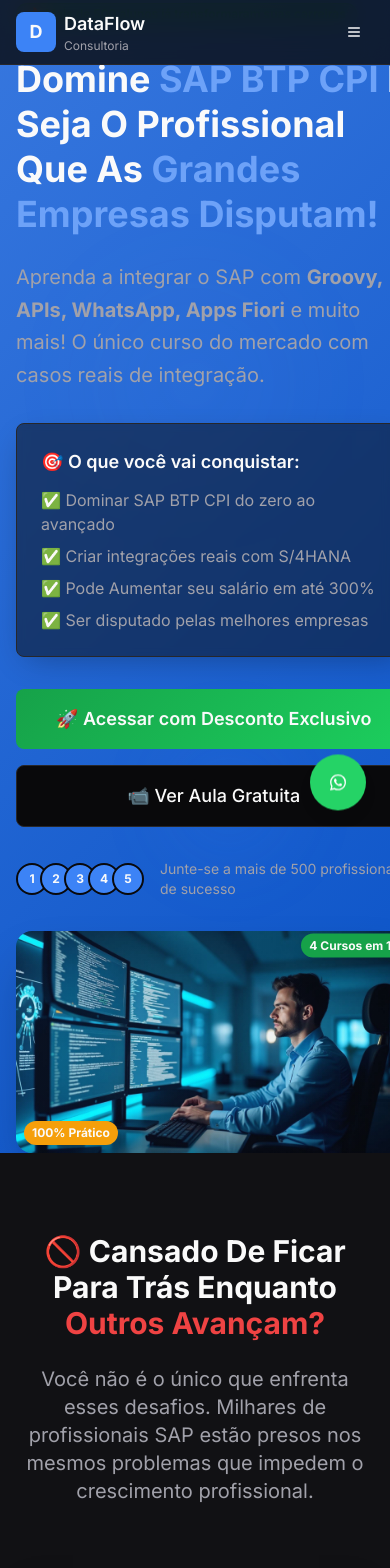
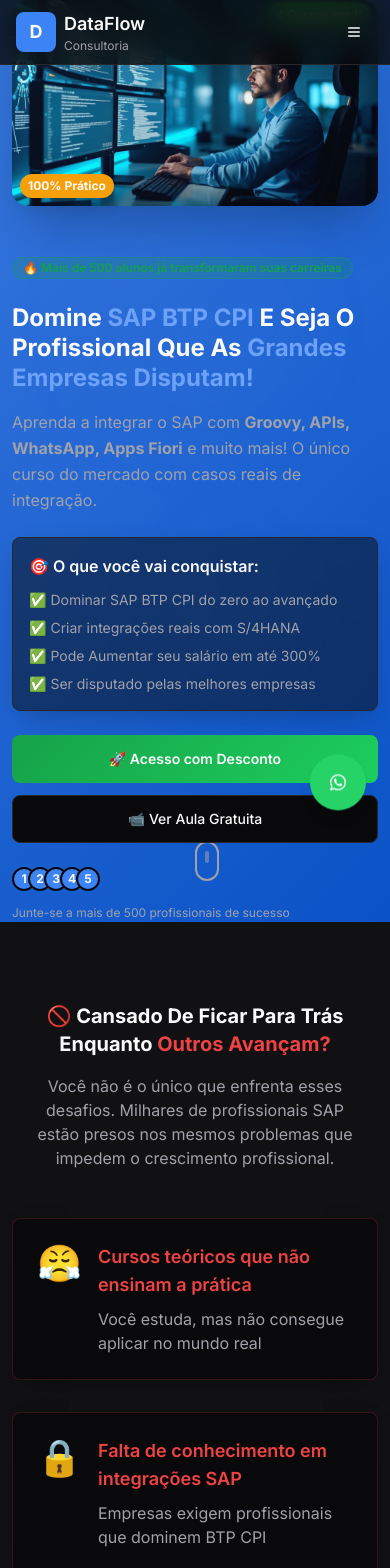
Before and after one commit to lorrangp10/apbtp-sales-revamp, a React (Vite) app: page / in a window 390 px wide. Shown: the top 1568 px of the page. Built offline with nearby package versions, Linux system fonts and the light colour scheme.

Commit message:
Fix mobile layout issues
Corrigido o corte de botões e textos em dispositivos móveis, garantindo que o botão "Acessar com Desconto Exclusivo" exiba a palavra completa e que os textos iniciais estejam visíveis.

```diff
--- a/src/components/CTASection.tsx
+++ b/src/components/CTASection.tsx
@@ -12,59 +12,60 @@ export const CTASection = () => {
         <div className="absolute bottom-1/4 right-1/4 w-24 h-24 md:w-48 md:h-48 bg-accent rounded-full blur-2xl animate-pulse delay-1000" />
       </div>
 
-      <div className="container mx-auto px-4 relative z-10 w-full max-w-full">
-        <div className="max-w-4xl mx-auto text-center text-white">
-          <h2 className="text-3xl lg:text-6xl font-bold mb-6 leading-tight">
+      <div className="container mx-auto px-3 sm:px-4 relative z-10 w-full max-w-full">
+        <div className="max-w-4xl mx-auto text-center text-white px-2">
+          <h2 className="text-xl sm:text-2xl md:text-3xl lg:text-6xl font-bold mb-4 md:mb-6 leading-tight break-words">
             🚀 Não Deixe Essa Oportunidade Passar!
           </h2>
 
-          <p className="text-xl lg:text-2xl mb-8 opacity-90">
+          <p className="text-sm sm:text-base md:text-xl lg:text-2xl mb-6 md:mb-8 opacity-90 px-2">
             Enquanto você hesita, outros profissionais estão se especializando e
             conquistando vagas de <strong>R$ 8.000 a R$ 15.000</strong> como Consultor SAP BTP CPI.
           </p>
 
           {/* Urgency countdown visual */}
-          <div className="bg-destructive/20 backdrop-blur-sm border border-destructive/30 rounded-lg p-6 mb-8 max-w-2xl mx-auto">
-            <div className="text-2xl font-bold mb-2">⏰ ÚLTIMAS HORAS DA PROMOÇÃO!</div>
-            <div className="text-lg">
+          <div className="bg-destructive/20 backdrop-blur-sm border border-destructive/30 rounded-lg p-4 md:p-6 mb-6 md:mb-8 max-w-2xl mx-auto">
+            <div className="text-lg sm:text-xl md:text-2xl font-bold mb-2">⏰ ÚLTIMAS HORAS DA PROMOÇÃO!</div>
+            <div className="text-sm sm:text-base md:text-lg">
               Restam apenas <span className="text-warning font-bold">48 horas</span> para garantir
               seu acesso com <span className="text-success font-bold">60% de desconto</span>
             </div>
           </div>
 
           {/* Benefits recap */}
-          <div className="grid md:grid-cols-3 gap-6 mb-12">
-            <div className="bg-white/10 backdrop-blur-sm rounded-lg p-4">
-              <div className="text-2xl mb-2">🎯</div>
-              <div className="font-semibold">4 Cursos em 1</div>
-              <div className="text-sm opacity-80">Valor de R$ 497 por apenas R$ 197</div>
+          <div className="grid grid-cols-1 sm:grid-cols-3 gap-4 md:gap-6 mb-8 md:mb-12 px-2">
+            <div className="bg-white/10 backdrop-blur-sm rounded-lg p-3 md:p-4">
+              <div className="text-xl md:text-2xl mb-2">🎯</div>
+              <div className="font-semibold text-sm md:text-base">4 Cursos em 1</div>
+              <div className="text-xs md:text-sm opacity-80">Valor de R$ 497 por apenas R$ 197</div>
             </div>
 
-            <div className="bg-white/10 backdrop-blur-sm rounded-lg p-4">
-              <div className="text-2xl mb-2">⚡</div>
-              <div className="font-semibold">Acesso Imediato</div>
-              <div className="text-sm opacity-80">Comece hoje mesmo a estudar</div>
+            <div className="bg-white/10 backdrop-blur-sm rounded-lg p-3 md:p-4">
+              <div className="text-xl md:text-2xl mb-2">⚡</div>
+              <div className="font-semibold text-sm md:text-base">Acesso Imediato</div>
+              <div className="text-xs md:text-sm opacity-80">Comece hoje mesmo a estudar</div>
             </div>
 
-            <div className="bg-white/10 backdrop-blur-sm rounded-lg p-4">
-              <div className="text-2xl mb-2">🏆</div>
-              <div className="font-semibold">Garantia Total</div>
-              <div className="text-sm opacity-80">Suporte completo incluído</div>
+            <div className="bg-white/10 backdrop-blur-sm rounded-lg p-3 md:p-4">
+              <div className="text-xl md:text-2xl mb-2">🏆</div>
+              <div className="font-semibold text-sm md:text-base">Garantia Total</div>
+              <div className="text-xs md:text-sm opacity-80">Suporte completo incluído</div>
             </div>
           </div>
 
           {/* Main CTA */}
-          <div className="space-y-6">
+          <div className="space-y-4 md:space-y-6 px-2">
             <Button
               variant="cta"
-              size="xl"
-              className="text-xl px-12 py-6 shadow-2xl transform hover:scale-110"
+              size="lg"
+              className="w-full sm:w-auto text-sm sm:text-base md:text-lg lg:text-xl px-6 sm:px-8 md:px-12 py-3 md:py-4 lg:py-6 shadow-2xl transform hover:scale-105"
               onClick={() => window.open('https://pay.kiwify.com.br/Ve66GBT', '_blank')}
             >
-              🔥 QUERO TRANSFORMAR MINHA CARREIRA AGORA
+              <span className="hidden sm:inline">🔥 QUERO TRANSFORMAR MINHA CARREIRA AGORA</span>
+              <span className="sm:hidden">🔥 TRANSFORMAR CARREIRA</span>
             </Button>
 
-            <p className="text-sm opacity-80">
+            <p className="text-xs md:text-sm opacity-80 px-2">
               ⚡ Acesso em menos de 2 minutos • 💳 Parcelamento em até 12x • 🔒 Compra 100% segura
             </p>
 
--- a/src/components/HeroSection.tsx
+++ b/src/components/HeroSection.tsx
@@ -14,16 +14,16 @@ export const HeroSection = () => {
         <div className="absolute bottom-1/4 right-1/4 w-32 h-32 md:w-64 md:h-64 bg-accent rounded-full blur-2xl animate-pulse delay-1000" />
       </div>
 
-      <div className="container mx-auto px-4 relative z-10 w-full max-w-full">
-        <div className="grid lg:grid-cols-2 gap-8 lg:gap-12 items-center w-full">
+      <div className="container mx-auto px-3 sm:px-4 relative z-10 w-full max-w-full">
+        <div className="grid lg:grid-cols-2 gap-6 md:gap-8 lg:gap-12 items-center w-full">
           {/* Content */}
-          <div className="space-y-8">
+          <div className="space-y-6 md:space-y-8 order-2 lg:order-1">
             <Badge variant="secondary" className="bg-success/20 text-success border-success/30">
               🔥 Mais de 500 alunos já transformaram suas carreiras
             </Badge>
 
-            <div className="space-y-6">
-              <h1 className="text-4xl lg:text-6xl font-bold leading-tight">
+            <div className="space-y-4 md:space-y-6">
+              <h1 className="text-2xl sm:text-3xl md:text-4xl lg:text-6xl font-bold leading-tight break-words">
                 Domine{" "}
                 <span className="text-primary-glow font-bold">
                   SAP BTP CPI
@@ -34,16 +34,16 @@ export const HeroSection = () => {
                 </span>
               </h1>
 
-              <p className="text-xl lg:text-2xl text-muted-foreground leading-relaxed">
+              <p className="text-base sm:text-lg md:text-xl lg:text-2xl text-muted-foreground leading-relaxed">
                 Aprenda a integrar o SAP com <strong>Groovy, APIs, WhatsApp, Apps Fiori</strong> e muito mais!
                 O único curso do mercado com casos reais de integração.
               </p>
             </div>
 
             {/* Value proposition */}
-            <div className="bg-card/50 backdrop-blur-sm rounded-lg p-6 border border-border shadow-card">
-              <h3 className="text-lg font-semibold mb-3">🎯 O que você vai conquistar:</h3>
-              <ul className="space-y-2 text-muted-foreground">
+            <div className="bg-card/50 backdrop-blur-sm rounded-lg p-4 md:p-6 border border-border shadow-card">
+              <h3 className="text-base md:text-lg font-semibold mb-3">🎯 O que você vai conquistar:</h3>
+              <ul className="space-y-2 text-sm md:text-base text-muted-foreground">
                 <li>✅ Dominar SAP BTP CPI do zero ao avançado</li>
                 <li>✅ Criar integrações reais com S/4HANA</li>
                 <li>✅ Pode Aumentar seu salário em até 300%</li>
@@ -52,20 +52,21 @@ export const HeroSection = () => {
             </div>
 
             {/* CTA Buttons */}
-            <div className="flex flex-col sm:flex-row gap-4">
+            <div className="flex flex-col sm:flex-row gap-3 md:gap-4">
               <Button
                 variant="cta"
-                size="xl"
-                className="flex-1 sm:flex-none"
+                size="lg"
+                className="w-full sm:w-auto sm:flex-none text-sm md:text-base px-4 md:px-6 py-3 md:py-4 whitespace-nowrap"
                 onClick={() => window.open('https://pay.kiwify.com.br/Ve66GBT', '_blank')}
               >
-                🚀 Acessar com Desconto Exclusivo
+                <span className="hidden sm:inline">🚀 Acessar com Desconto Exclusivo</span>
+                <span className="sm:hidden">🚀 Acesso com Desconto</span>
               </Button>
 
               <Button
                 variant="outline"
-                size="xl"
-                className="flex-1 sm:flex-none"
+                size="lg"
+                className="w-full sm:w-auto sm:flex-none text-sm md:text-base px-4 md:px-6 py-3 md:py-4"
                 onClick={() => window.open('https://www.youtube.com/watch?v=Ek07IX9aAbw', '_blank')}
               >
                 📹 Ver Aula Gratuita
@@ -73,23 +74,23 @@ export const HeroSection = () => {
             </div>
 
             {/* Social proof */}
-            <div className="flex items-center gap-4 text-sm text-muted-foreground">
+            <div className="flex flex-col sm:flex-row items-start sm:items-center gap-3 sm:gap-4 text-xs sm:text-sm text-muted-foreground">
               <div className="flex -space-x-2">
                 {[1, 2, 3, 4, 5].map((i) => (
                   <div
                     key={i}
-                    className="w-8 h-8 bg-primary rounded-full border-2 border-background flex items-center justify-center text-xs text-primary-foreground font-bold"
+                    className="w-6 h-6 sm:w-8 sm:h-8 bg-primary rounded-full border-2 border-background flex items-center justify-center text-xs text-primary-foreground font-bold"
                   >
                     {i}
                   </div>
                 ))}
               </div>
-              <span>Junte-se a mais de 500 profissionais de sucesso</span>
+              <span className="break-words leading-relaxed">Junte-se a mais de 500 profissionais de sucesso</span>
             </div>
           </div>
 
           {/* Hero Image */}
-          <div className="relative">
+          <div className="relative order-1 lg:order-2 mb-6 lg:mb-0">
             <div className="relative overflow-hidden rounded-2xl shadow-2xl">
               <img
                 src={heroImage}
--- a/src/components/ModulesSection.tsx
+++ b/src/components/ModulesSection.tsx
@@ -127,15 +127,15 @@ export const ModulesSection = () => {
 
   return (
     <section className="py-20 bg-muted/20 w-full overflow-hidden">
-      <div className="container mx-auto px-4 w-full max-w-full">
-        <div className="text-center mb-16">
-          <Badge variant="outline" className="mb-6 border-primary text-primary">
+      <div className="container mx-auto px-3 sm:px-4 w-full max-w-full">
+        <div className="text-center mb-12 md:mb-16">
+          <Badge variant="outline" className="mb-4 md:mb-6 border-primary text-primary">
             📚 Conteúdo Completo
           </Badge>
-          <h2 className="text-3xl lg:text-5xl font-bold mb-6">
+          <h2 className="text-xl sm:text-2xl md:text-3xl lg:text-5xl font-bold mb-4 md:mb-6 break-words px-2">
             🎯 Estrutura Completa do Curso
           </h2>
-          <p className="text-xl text-muted-foreground max-w-3xl mx-auto">
+          <p className="text-base sm:text-lg md:text-xl text-muted-foreground max-w-3xl mx-auto px-4">
             20 módulos práticos que vão te levar do zero ao especialista em SAP BTP CPI.
             Cada módulo foi cuidadosamente estruturado para maximizar seu aprendizado.
           </p>
--- a/src/components/PricingSection.tsx
+++ b/src/components/PricingSection.tsx
@@ -62,36 +62,36 @@ export const PricingSection = () => {
 
   return (
     <section id="preco" className="py-20 bg-muted/20 w-full overflow-hidden">
-      <div className="container mx-auto px-4 w-full max-w-full">
-        <div className="text-center mb-16">
-          <Badge variant="outline" className="mb-6 border-success text-success bg-success/10">
+      <div className="container mx-auto px-3 sm:px-4 w-full max-w-full">
+        <div className="text-center mb-12 md:mb-16">
+          <Badge variant="outline" className="mb-4 md:mb-6 border-success text-success bg-success/10">
             🔥 Promoção Por Tempo Limitado
           </Badge>
-          <h2 className="text-3xl lg:text-5xl font-bold mb-6">
+          <h2 className="text-xl sm:text-2xl md:text-3xl lg:text-5xl font-bold mb-4 md:mb-6 break-words px-2">
             💰 Acesse o Conteúdo Completo{" "}
             <span className="text-success">Com as Melhores Condições</span>
           </h2>
-          <p className="text-xl text-muted-foreground max-w-3xl mx-auto mb-8">
+          <p className="text-base sm:text-lg md:text-xl text-muted-foreground max-w-3xl mx-auto mb-6 md:mb-8 px-4">
             Investimento que se paga na primeira oportunidade! Consultores SAP BTP CPI ganham de R$ 8.000 a R$ 15.000 por mês.
           </p>
 
           {/* Urgency */}
-          <div className="bg-destructive/10 border border-destructive/20 rounded-lg p-6 max-w-2xl mx-auto mb-6">
-            <h3 className="text-xl font-bold text-destructive mb-2">
+          <div className="bg-destructive/10 border border-destructive/20 rounded-lg p-4 md:p-6 max-w-2xl mx-auto mb-4 md:mb-6">
+            <h3 className="text-lg sm:text-xl font-bold text-destructive mb-2">
               ⏰ ATENÇÃO: Promoção Válida Por Apenas 48 Horas!
             </h3>
-            <p className="text-muted-foreground">
+            <p className="text-muted-foreground text-sm md:text-base">
               Após esse período, o valor volta para <strong>R$ 497,00</strong>.
               Garante já sua vaga com 60% de desconto!
             </p>
           </div>
 
           {/* Cupom adicional */}
-          <div className="bg-success/10 border border-success/30 rounded-lg p-6 max-w-2xl mx-auto mb-12">
-            <h3 className="text-xl font-bold text-success mb-2">
+          <div className="bg-success/10 border border-success/30 rounded-lg p-4 md:p-6 max-w-2xl mx-auto mb-8 md:mb-12">
+            <h3 className="text-lg sm:text-xl font-bold text-success mb-2">
               🎉 CUPOM ESPECIAL: 30% OFF ADICIONAL!
             </h3>
-            <p className="text-muted-foreground">
+            <p className="text-muted-foreground text-sm md:text-base">
               Use o cupom que aparece no checkout e pague apenas <strong>R$ 137,90</strong> à vista!
               Economia total de mais de R$ 350,00.
             </p>
@@ -119,14 +119,14 @@ export const PricingSection = () => {
                   <Badge variant="outline" className="mb-4 border-primary text-primary">
                     {option.discount}
                   </Badge>
-                  <CardTitle className="text-2xl mb-2">{option.title}</CardTitle>
-                  <p className="text-muted-foreground mb-4">{option.subtitle}</p>
+                   <CardTitle className="text-lg sm:text-xl md:text-2xl mb-2 break-words">{option.title}</CardTitle>
+                   <p className="text-muted-foreground mb-4 text-sm md:text-base">{option.subtitle}</p>
 
                    <div className="space-y-2">
-                    <div className="text-sm text-muted-foreground line-through">
+                     <div className="text-xs sm:text-sm text-muted-foreground line-through">
                        De: {option.originalPrice}
                      </div>
-                    <div className="text-4xl font-bold text-success">
+                     <div className="text-2xl sm:text-3xl md:text-4xl font-bold text-success break-words">
                        {option.price}
                      </div>
                    </div>
@@ -146,10 +146,10 @@ export const PricingSection = () => {
                 <Button
                   variant={option.highlight ? "cta" : "hero"}
                   size="lg"
-                  className="w-full"
+                  className="w-full text-sm md:text-base px-4 py-3 break-words"
                   onClick={() => window.open('https://pay.kiwify.com.br/Ve66GBT', '_blank')}
                 >
-                  {option.buttonText}
+                  <span className="text-center">{option.buttonText}</span>
                 </Button>
               </CardContent>
             </Card>
--- a/src/components/ProblemSection.tsx
+++ b/src/components/ProblemSection.tsx
@@ -26,13 +26,13 @@ export const ProblemSection = () => {
 
   return (
     <section className="py-20 bg-muted/30 w-full overflow-hidden">
-      <div className="container mx-auto px-4 w-full max-w-full">
-        <div className="text-center mb-16">
-          <h2 className="text-3xl lg:text-5xl font-bold mb-6">
+      <div className="container mx-auto px-3 sm:px-4 w-full max-w-full">
+        <div className="text-center mb-12 md:mb-16">
+          <h2 className="text-xl sm:text-2xl md:text-3xl lg:text-5xl font-bold mb-4 md:mb-6 break-words px-2">
             🚫 Cansado De Ficar Para Trás Enquanto{" "}
             <span className="text-destructive">Outros Avançam?</span>
           </h2>
-          <p className="text-xl text-muted-foreground max-w-3xl mx-auto">
+          <p className="text-base sm:text-lg md:text-xl text-muted-foreground max-w-3xl mx-auto px-4">
             Você não é o único que enfrenta esses desafios. Milhares de profissionais SAP
             estão presos nos mesmos problemas que impedem o crescimento profissional.
           </p>
@@ -59,11 +59,11 @@ export const ProblemSection = () => {
         </div>
 
         <div className="text-center mt-12">
-          <div className="bg-destructive/10 border border-destructive/20 rounded-lg p-6 max-w-2xl mx-auto">
-            <h3 className="text-2xl font-bold text-destructive mb-4">
+          <div className="bg-destructive/10 border border-destructive/20 rounded-lg p-4 md:p-6 max-w-2xl mx-auto">
+            <h3 className="text-lg sm:text-xl md:text-2xl font-bold text-destructive mb-3 md:mb-4">
               ⚠️ A Realidade Dolorosa
             </h3>
-            <p className="text-lg">
+            <p className="text-sm sm:text-base md:text-lg">
               Enquanto você fica parado, outros profissionais estão se especializando e
               conquistando vagas de <strong>R$ 8.000 a R$ 15.000</strong> como Consultor SAP BTP CPI.
             </p>
--- a/src/components/SolutionSection.tsx
+++ b/src/components/SolutionSection.tsx
@@ -38,25 +38,25 @@ export const SolutionSection = () => {
 
   return (
     <section id="sobre" className="py-20 w-full overflow-hidden">
-      <div className="container mx-auto px-4 w-full max-w-full">
-        <div className="text-center mb-16">
-          <Badge variant="outline" className="mb-6 border-success text-success">
+      <div className="container mx-auto px-3 sm:px-4 w-full max-w-full">
+        <div className="text-center mb-12 md:mb-16">
+          <Badge variant="outline" className="mb-4 md:mb-6 border-success text-success">
             ✅ A Solução Definitiva
           </Badge>
-          <h2 className="text-3xl lg:text-5xl font-bold mb-6">
+          <h2 className="text-xl sm:text-2xl md:text-3xl lg:text-5xl font-bold mb-4 md:mb-6 break-words px-2">
             📚 Guia Definitivo{" "}
             <span className="text-primary font-bold">
               Integration Suite
             </span>
           </h2>
-          <p className="text-xl text-muted-foreground max-w-3xl mx-auto mb-8">
+          <p className="text-base sm:text-lg md:text-xl text-muted-foreground max-w-3xl mx-auto mb-6 md:mb-8 px-4">
             O único curso do mercado que ensina SAP BTP CPI + S/4HANA com casos reais de integração.
             Transforme sua carreira em 30 dias!
           </p>
 
-          <div className="inline-flex items-center gap-2 bg-success/20 text-success px-6 py-3 rounded-full border border-success/30">
+          <div className="flex flex-col sm:flex-row items-center justify-center gap-2 bg-success/20 text-success px-4 sm:px-6 py-3 rounded-full border border-success/30 mx-4 text-sm sm:text-base">
             <span className="font-semibold">🎉 Promoção Exclusiva:</span>
-            <span>4 cursos completos por apenas R$ 197,00!</span>
+            <span className="text-center">4 cursos completos por apenas R$ 197,00!</span>
           </div>
         </div>
 
@@ -117,15 +117,17 @@ export const SolutionSection = () => {
           </div>
         </div>
 
-        <div className="text-center mt-12">
+        <div className="text-center mt-8 md:mt-12">
           <Button
             variant="cta"
-            size="xl"
+            size="lg"
+            className="w-full sm:w-auto px-6 md:px-8 py-3 md:py-4 text-sm md:text-base"
             onClick={() => window.open('https://pay.kiwify.com.br/Ve66GBT', '_blank')}
           >
-            🔥 Quero Transformar Minha Carreira Agora
+            <span className="hidden sm:inline">🔥 Quero Transformar Minha Carreira Agora</span>
+            <span className="sm:hidden">🔥 Transformar Carreira</span>
           </Button>
-          <p className="text-sm text-muted-foreground mt-4">
+          <p className="text-xs md:text-sm text-muted-foreground mt-3 md:mt-4 px-4">
             ⚡ Acesso imediato • 💳 Parcelamento em até 12x • 🔒 Compra 100% segura
           </p>
         </div>
```
Lines whose indentation alone changed are shown as unchanged.
